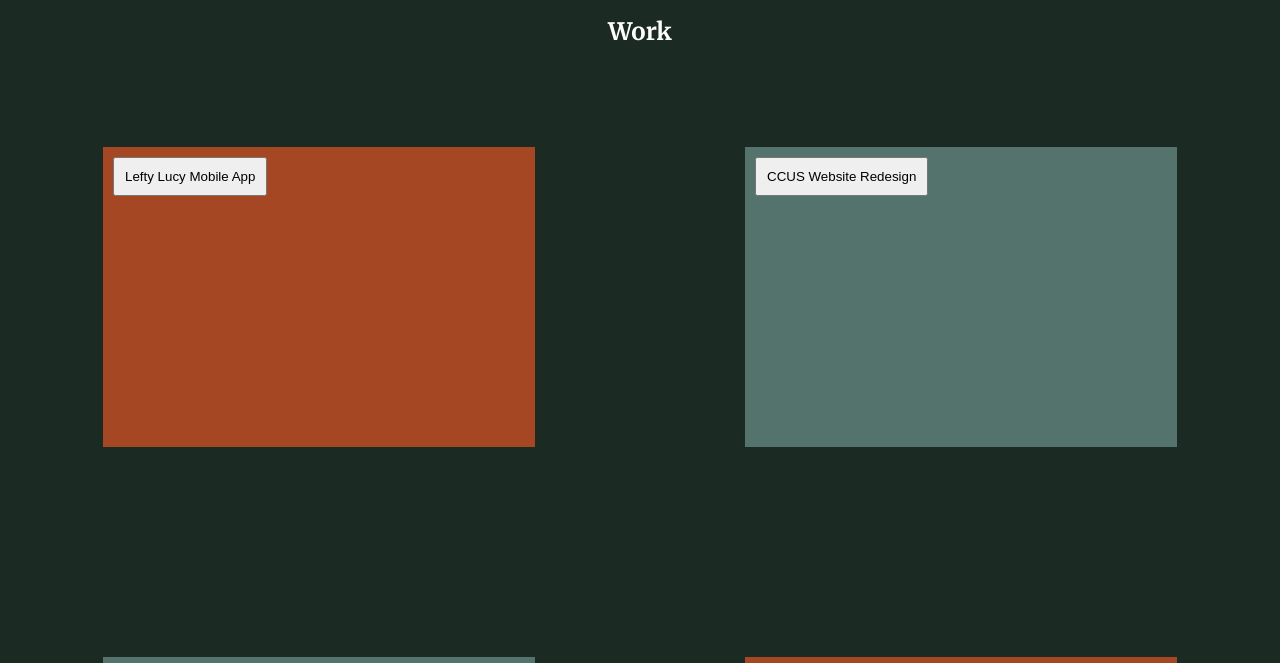
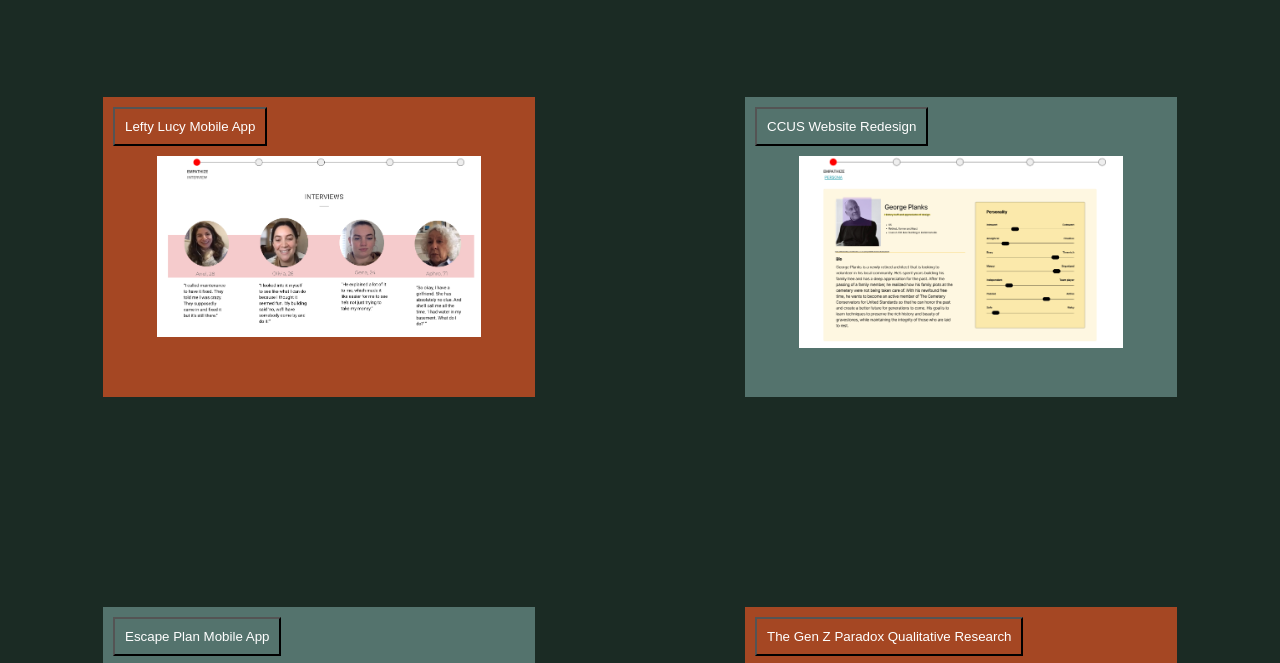
Before and after one commit to ErinHarvey96/UX_UI_HW_19, a plain HTML site: page index.html in a window 1280 px wide. Shown: the part 129-792 px from the top of the page. Drawn offline with nearby package versions, Linux system fonts and the light colour scheme.

Commit message:
Updated_1

```diff
--- a/css/style.css
+++ b/css/style.css
@@ -15,6 +15,10 @@ h1 {
   display: flex;
   flex-direction: column;
   align-items: center;
+}
+
+#activeWork {
+  text-decoration:underline;
 }
 
 
@@ -65,6 +69,13 @@ li {
   cursor: pointer;
   list-style-type: none;
 }
+
+.button {
+  background-color: transparent;
+  color: white;;
+  font-weight: 100;
+}
+
 
 
 .workGrid {
@@ -124,6 +135,12 @@ button {
   align-content: bottom;
 }
 
+img {
+  display: block;
+  margin-left: auto;
+  margin-right: auto;
+  width: 50%;
+}
 
   .ContactMe {
     text-align: center;
@@ -137,6 +154,8 @@ button {
     margin: 50px auto;
 
   }
+
+
 
   @media only screen and (max-width: 600px) {
     .workGrid {
--- a/index.html
+++ b/index.html
@@ -10,7 +10,7 @@
     <h1>Erin Harvey // UX Researcher</h1>
     <div id="navigation">
         <ul>
-        <li>Work</li>
+        <li id="activeWork">Work</li>
             <li>About</li>
         </ul>
     </div>
@@ -19,19 +19,22 @@
 
 <section>
     <myWork>
-        <h1 id="Work">Work</a>
         <div class=workGrid>
                 <div class="LeftyLucy">
-                    <button>Lefty Lucy Mobile App</button>
+                    <button class="button">Lefty Lucy Mobile App</button>
+                    <img src="images/Lefty Lucy Interviews.png" style="width:75%">
                 </div>
                 <div class="CCUS">
-                    <button>CCUS Website Redesign</button>
+                    <button class="button">CCUS Website Redesign</button>
+                    <img src="images/CCUS Persona.png" style="width:75%">
                 </div>
                 <div class="EscapePlan">
-                    <button>Escape Plan Mobile App</button>
+                    <button class="button">Escape Plan Mobile App</button>
+                    <img src="images/Escape Plan Audit.png" style="width:60%">
                 </div>
                 <div class="GenZ">
-                    <button>The Gen Z Paradox Qualitative Research</button>
+                    <button class="button">The Gen Z Paradox Qualitative Research</button>
+                    <img src="images/Gen Z Adweek.png" style="width:60%">
                 </div>
         </div>
 
@@ -51,4 +54,7 @@
 </footer>
 
         </body>
+        <script src="index.js">
+        </script>
+
 </html>
--- /dev/null
+++ b/index.js
@@ -0,0 +1,12 @@
+console.log("Your index.js file is loaded correctly!");
+
+$("li").on("hover", function(){
+    $("li").hover("ContactList");
+    if ($("li").hasClass("ContactList")) {
+      $("li").css("color","#BE8069");
+    }
+    else {
+      $("li").css("color", "white");
+
+    }
+  });
```
Also changed, not shown: 1 other file.
